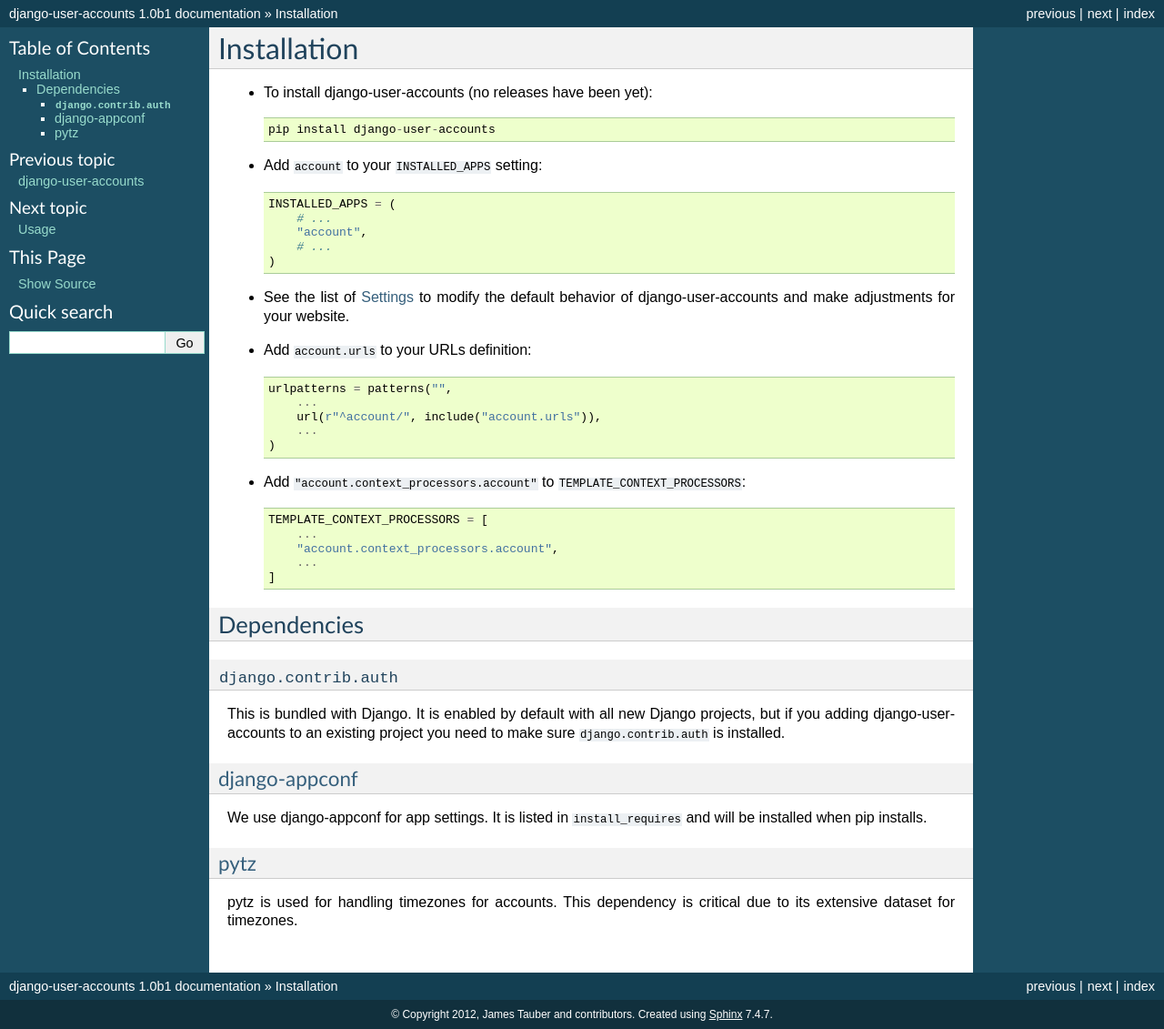
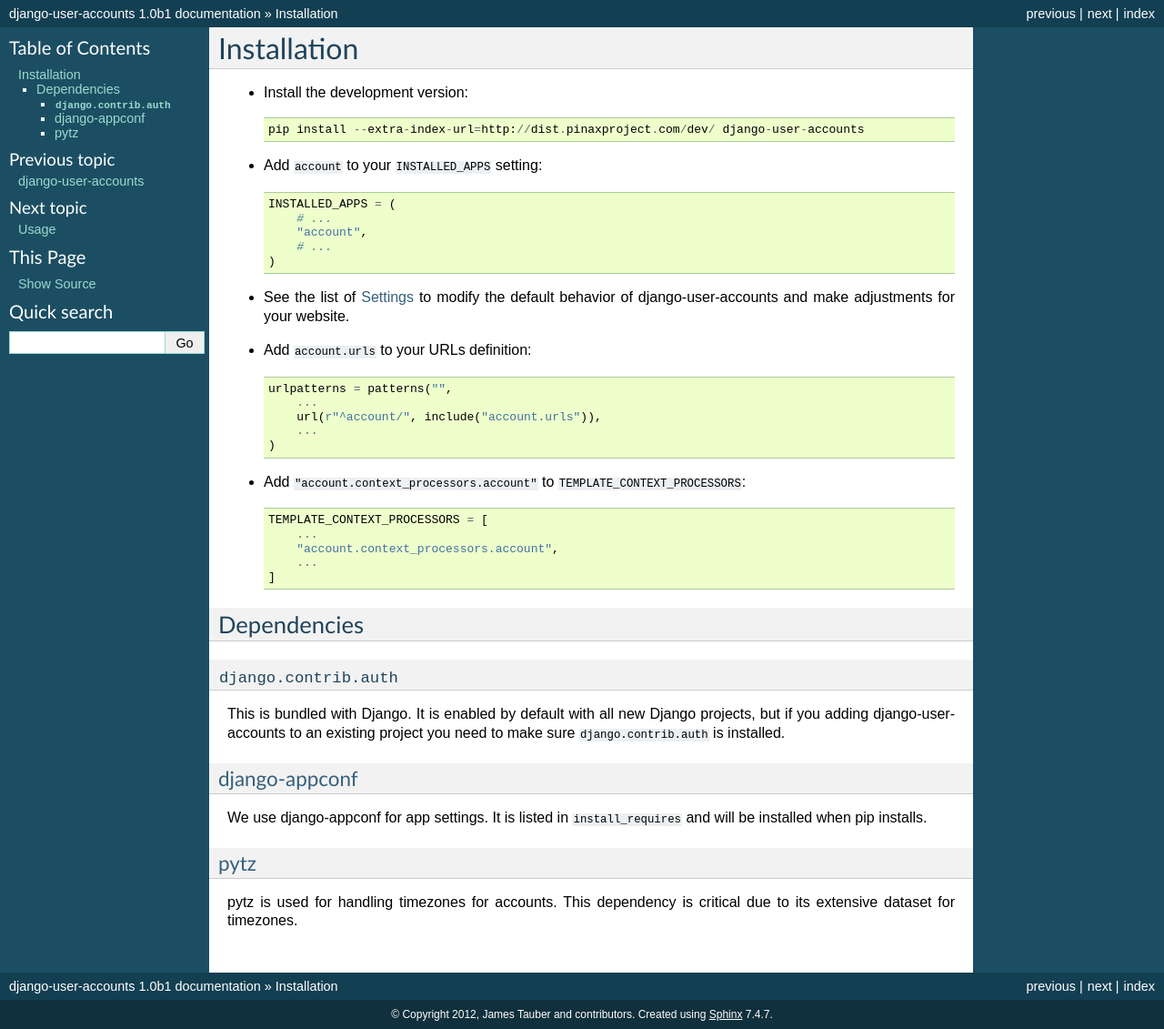
Before and after one commit to pinax/django-user-accounts, a Sphinx documentation site: the page built from docs/installation.rst, in a window 1280 px wide. Shown: the whole page at 91% size. Built offline with Sphinx 7.4.7, drawn with Linux system fonts in a browser that asks for light colours.

Commit message:
fixed #17 — update installation documentation

```diff
--- a/docs/installation.rst
+++ b/docs/installation.rst
@@ -4,9 +4,9 @@
 Installation
 ============
 
-* To install django-user-accounts (no releases have been yet)::
+* Install the development version::
 
-    pip install django-user-accounts
+    pip install --extra-index-url=http://dist.pinaxproject.com/dev/ django-user-accounts
 
 * Add ``account`` to your ``INSTALLED_APPS`` setting::
 
```
